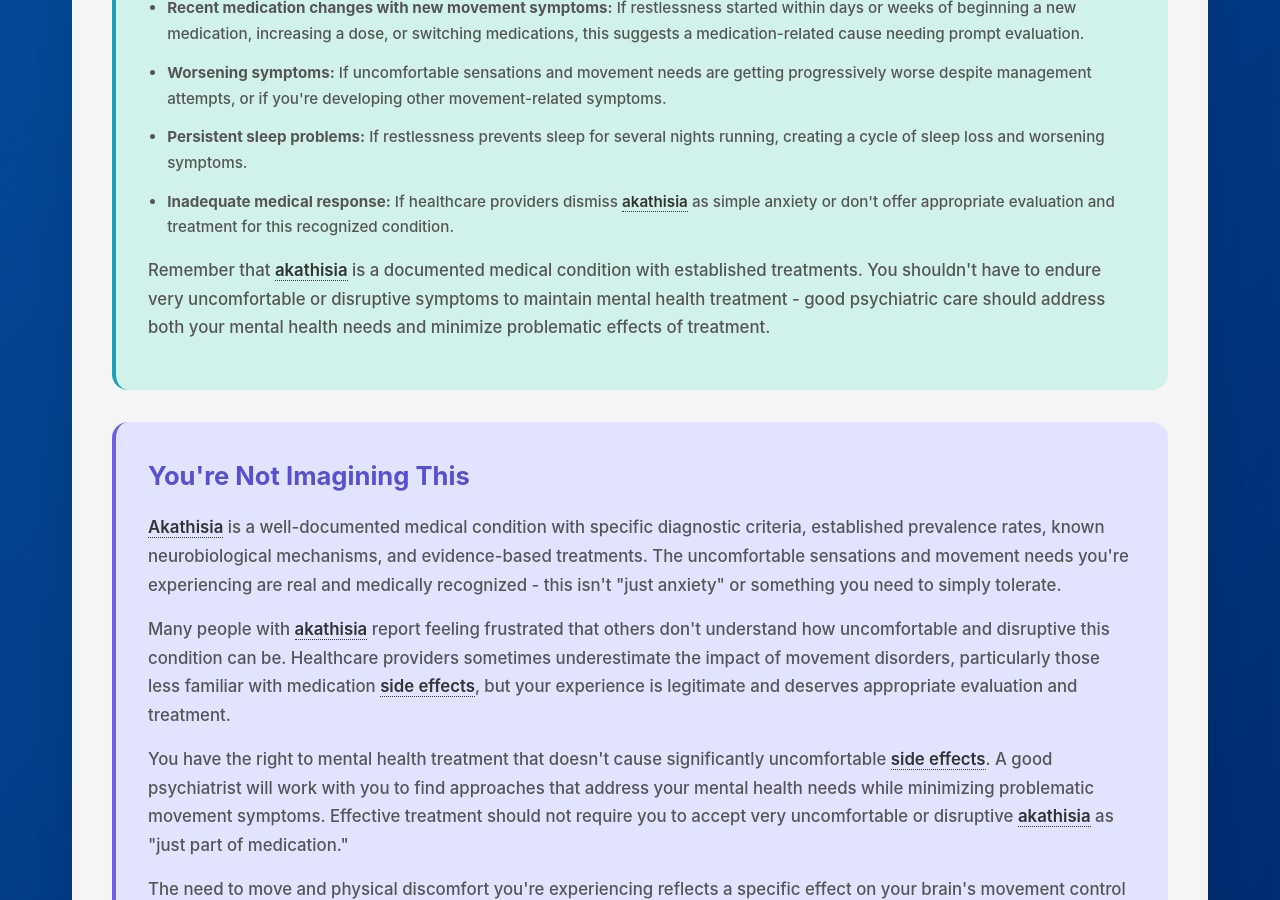
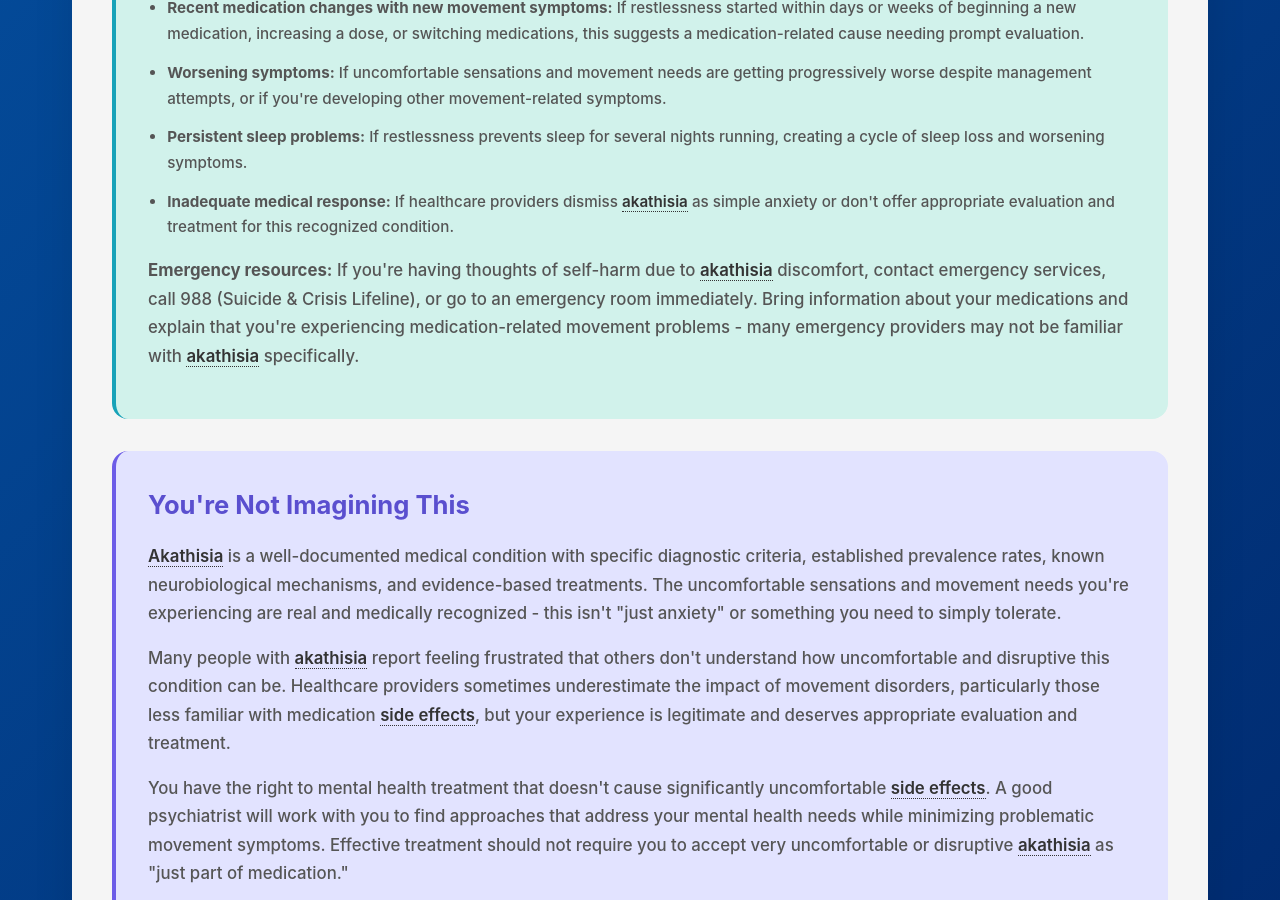
Before and after one commit to neurodivergent-survival-guide/neurodivergent-survival-guide, a Jekyll site: the page built from struggles/akathisia.html, in a window 1280 px wide and 900 px high, scrolled down 4396 px. Built offline with Jekyll 4.4.1, drawn with Linux system fonts in a browser that asks for light colours; some of the changed text lies outside the part shown.

Commit message:
Update akathisia.html

```diff
--- a/struggles/akathisia.html
+++ b/struggles/akathisia.html
@@ -15,7 +15,7 @@
 status: published
 featured: false
 
-search_terms: ["can't sit still", "going crazy sitting", "crawling out skin", "trapped feeling", "meds making worse", "restless energy", "need to move", "so agitated"]
+search_terms: ["can't sit still", "restless medication", "medicine making pace", "movement problems", "pacing constantly", "legs won't stop"]
 ---
 
 <!-- struggles/akathisia.html -->
@@ -47,13 +47,13 @@
         <p>Individual vulnerability to <span class="jargon">akathisia<span class="tooltip">A movement disorder characterized by inner restlessness and an irresistible urge to move</span></span> varies significantly. People with <span class="jargon">iron deficiency<span class="tooltip">Low iron levels that can increase susceptibility to movement disorders</span></span> show increased susceptibility because iron is crucial for <span class="jargon">dopamine<span class="tooltip">A neurotransmitter that helps control movement, motivation, and pleasure</span></span> synthesis. Age also plays a role - both very young and elderly patients face higher risk. Women appear more vulnerable than men, possibly due to hormonal influences on <span class="jargon">dopamine<span class="tooltip">A neurotransmitter that helps control movement, motivation, and pleasure</span></span> processing and differences in how psychiatric medications are <span class="jargon">metabolized<span class="tooltip">How the body breaks down and processes medications</span></span>.</p>
 
         <div class="learn-more" onclick="toggleLearnMore(this)">
-            <h3>Learn More: Research on Akathisia Prevalence and Risk Factors ↓</h3>
+            <h3>Learn More: The Science Behind Dopamine and Movement Control ↓</h3>
             <div class="learn-more-content">
-                <p>According to recent large-scale research, <span class="jargon">akathisia<span class="tooltip">A movement disorder characterized by inner restlessness and an irresistible urge to move</span></span> remains a significant clinical problem even with newer medications. A 2017 study of 372 community-dwelling individuals with schizophrenia found an overall <span class="jargon">akathisia<span class="tooltip">A movement disorder characterized by inner restlessness and an irresistible urge to move</span></span> prevalence of 18.5%, while research shows that approximately 24% of people with schizophrenia taking medication have chronic <span class="jargon">akathisia<span class="tooltip">A movement disorder characterized by inner restlessness and an irresistible urge to move</span></span>.</p>
+                <p><strong>How normal movement control works:</strong> Your brain uses <span class="jargon">dopamine<span class="tooltip">A neurotransmitter that helps control movement, motivation, and pleasure</span></span> like a "comfort at rest" signal in the <span class="jargon">basal ganglia<span class="tooltip">Brain structures that help control movement, balance, and coordination</span></span>. When dopamine levels are balanced, these brain regions send signals that allow you to feel settled and still. Think of dopamine as the brain's way of saying "it's safe to stop moving now."</p>
 
-                <p>According to research by Musco, McAllister, and Caudle, first-generation medications confer greater <span class="jargon">akathisia<span class="tooltip">A movement disorder characterized by inner restlessness and an irresistible urge to move</span></span> risk than second-generation agents because they are high-potency <span class="jargon">dopamine receptor<span class="tooltip">Brain cell receptors that respond to dopamine, a neurotransmitter essential for movement control and motivation</span></span> blockers, while second-generation agents bind more loosely and can be rapidly displaced by natural <span class="jargon">dopamine<span class="tooltip">A neurotransmitter that helps control movement, motivation, and pleasure</span></span>.</p>
+                <p><strong>What happens when medications block dopamine:</strong> <span class="jargon">Antipsychotic medications<span class="tooltip">Medications used to treat psychosis, bipolar disorder, and sometimes severe depression or anxiety</span></span> work by blocking <span class="jargon">dopamine receptors<span class="tooltip">Brain cell receptors that respond to dopamine, a neurotransmitter essential for movement control and motivation</span></span> - imagine putting tape over the "comfort at rest" sensors. Without these signals, your brain interprets stillness as potentially dangerous and continuously sends "you need to move" alerts, even when movement doesn't actually solve anything.</p>
 
-                <p>According to a comprehensive 2023 dose-response meta-analysis of 98 studies involving 34,225 participants, most <span class="jargon">antipsychotic medications<span class="tooltip">Medications used to treat psychosis, bipolar disorder, and sometimes severe depression or anxiety</span></span> show that higher doses carry greater or equal risk, providing critical evidence for individualized dosing strategies to minimize <span class="jargon">akathisia<span class="tooltip">A movement disorder characterized by inner restlessness and an irresistible urge to move</span></span> risk while maintaining therapeutic efficacy.</p>
+                <p><strong>Why some people are more vulnerable:</strong> <span class="jargon">Iron deficiency<span class="tooltip">Low iron levels that can increase susceptibility to movement disorders</span></span> increases <span class="jargon">akathisia<span class="tooltip">A movement disorder characterized by inner restlessness and an irresistible urge to move</span></span> risk because iron is essential for producing <span class="jargon">dopamine<span class="tooltip">A neurotransmitter that helps control movement, motivation, and pleasure</span></span> - less iron means less dopamine available to compete with the medication's blocking effects. This explains why addressing iron levels can sometimes help reduce <span class="jargon">akathisia<span class="tooltip">A movement disorder characterized by inner restlessness and an irresistible urge to move</span></span> severity.</p>
             </div>
         </div>
     </div>
@@ -115,7 +115,7 @@
         </ul>
 
         <div class="highlight-box">
-            <p>Remember that <span class="jargon">akathisia<span class="tooltip">A movement disorder characterized by inner restlessness and an irresistible urge to move</span></span> is a documented medical condition with established treatments. You shouldn't have to endure very uncomfortable or disruptive symptoms to maintain mental health treatment - good psychiatric care should address both your mental health needs and minimize problematic effects of treatment.</p>
+            <p><strong>Emergency resources:</strong> If you're having thoughts of self-harm due to <span class="jargon">akathisia<span class="tooltip">A movement disorder characterized by inner restlessness and an irresistible urge to move</span></span> discomfort, contact emergency services, call 988 (Suicide & Crisis Lifeline), or go to an emergency room immediately. Bring information about your medications and explain that you're experiencing medication-related movement problems - many emergency providers may not be familiar with <span class="jargon">akathisia<span class="tooltip">A movement disorder characterized by inner restlessness and an irresistible urge to move</span></span> specifically.</p>
         </div>
     </div>
 
```
